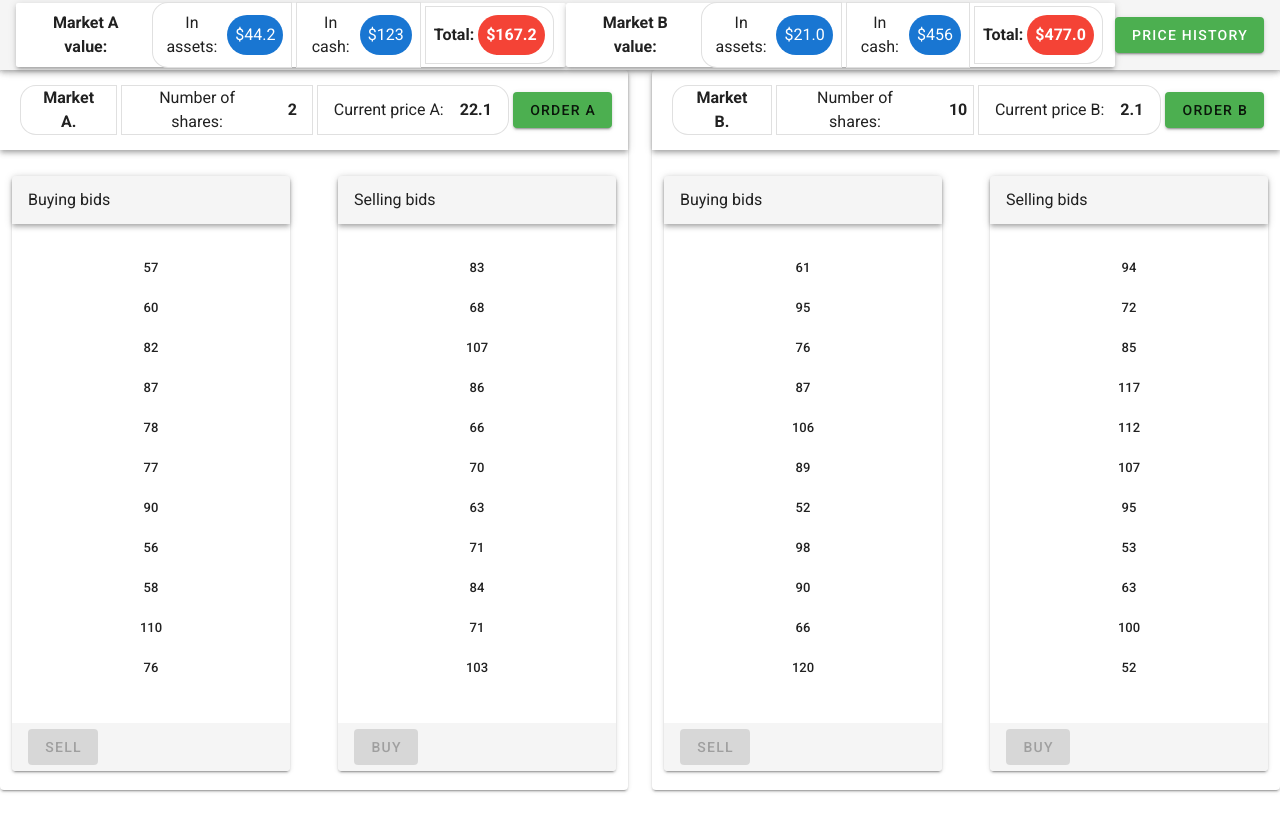
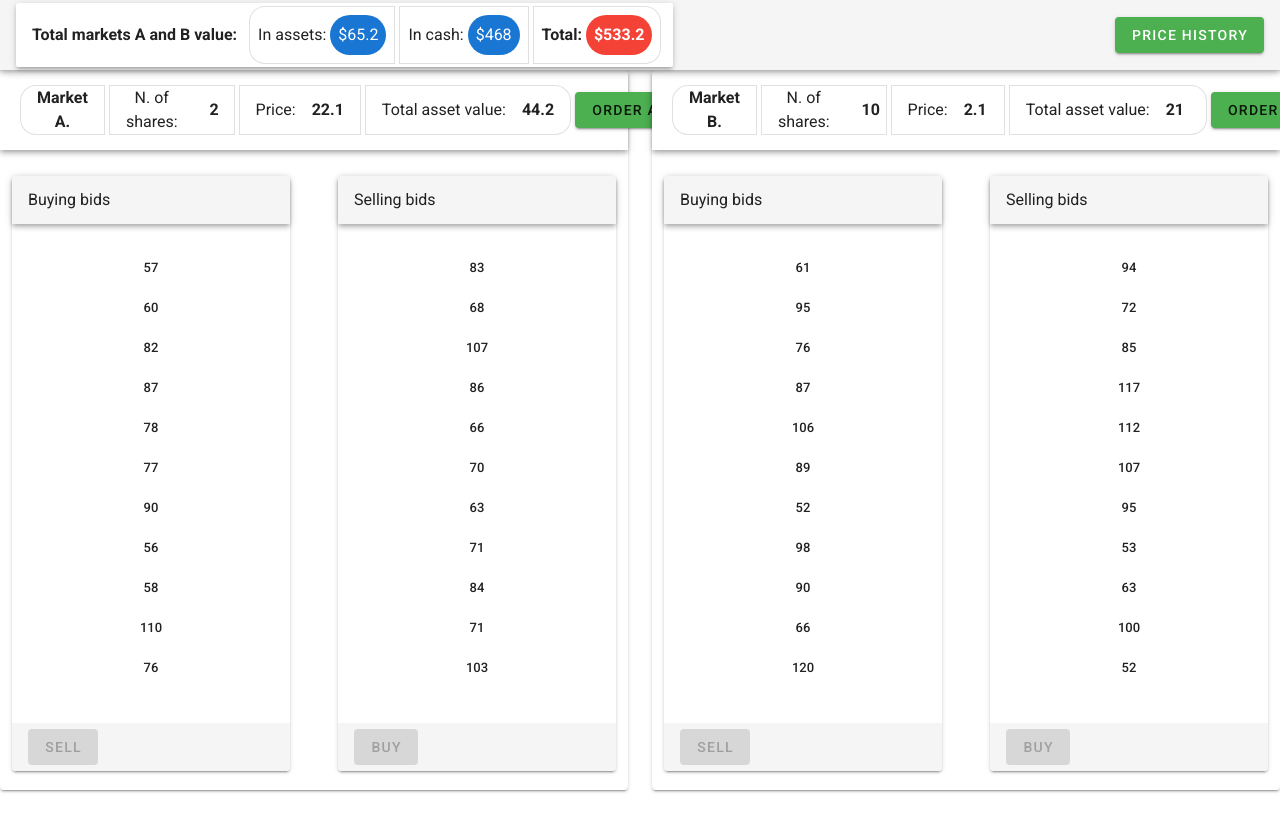
Before and after one commit to chapkovski/crossmerged, a Vue app: page /#/marketA in a window 1280 px wide. Before the commit this address led to /#/marketB. Built offline with nearby package versions, Linux system fonts and the light colour scheme.

Commit message:
done with tweaks for joint market

```diff
--- a/src/components/MarketWrapper.vue
+++ b/src/components/MarketWrapper.vue
@@ -12,19 +12,30 @@
         <v-list-item>
           <v-list-item-content> </v-list-item-content>
 
-          Number of shares:
+          N. of shares:
         </v-list-item>
         <v-list-item-action class="font-weight-bold">
           {{ stocksData.q }}
         </v-list-item-action>
       </v-sheet>
+      <v-sheet outlined class="ml-1 ">
+        <v-list-item>
+          <v-list-item-content>
+            <v-list-item-title>Price: </v-list-item-title>
+          </v-list-item-content>
+          <v-list-item-action class="font-weight-bold ">
+            {{ stocksData.price }}
+          </v-list-item-action>
+        </v-list-item>
+      </v-sheet>
+
       <v-sheet outlined class="mx-1 rounded-r-xl ">
         <v-list-item>
           <v-list-item-content>
-            <v-list-item-title>Current price {{ name }}: </v-list-item-title>
+            <v-list-item-title>Total asset value: </v-list-item-title>
           </v-list-item-content>
           <v-list-item-action class="font-weight-bold ">
-            {{ stocksData.price }}
+            {{ stocksData.totalV }}
           </v-list-item-action>
         </v-list-item>
       </v-sheet>
--- a/src/views/Home.vue
+++ b/src/views/Home.vue
@@ -2,14 +2,14 @@
   <v-app id="inspire">
     <v-app-bar app height="70">
       <v-sheet elevation="3" class="d-flex pa-3 align-center rounded-sm" height="64px">
-        <div class="font-weight-bold mx-1 mr-3">Market A value:</div>
+        <div class="font-weight-bold mx-1 mr-3">Total markets A and B value:</div>
         <v-sheet outlined class="d-flex align-center rounded-l-xl pa-2 ">
           <div class="d-flex align-center  ">
             In assets:
             <div
               class="ml-1 pa-2 primary   white--text text-no-wrap rounded-pill"
             >
-              $44.2
+              $65.2
             </div>
           </div>
         </v-sheet>
@@ -19,7 +19,7 @@
             <div
               class="ml-1 pa-2 primary   white--text text-no-wrap rounded-pill"
             >
-              $123
+              $468
             </div>
           </div>
         </v-sheet>
@@ -29,44 +29,12 @@
             <div
               class="ml-1 pa-2 red   white--text text-no-wrap rounded-pill"
             >
-              $167.2
+              $533.2
             </div>
           </div>
         </v-sheet>
       </v-sheet>
-    <v-sheet elevation="3" class="d-flex pa-3 align-center rounded-sm" height="64px">
-        <div class="font-weight-bold mx-1 mr-3">Market B value:</div>
-        <v-sheet outlined class="d-flex align-center rounded-l-xl pa-2 ">
-          <div class="d-flex align-center  ">
-            In assets:
-            <div
-              class="ml-1 pa-2 primary   white--text text-no-wrap rounded-pill"
-            >
-              $21.0
-            </div>
-          </div>
-        </v-sheet>
-        <v-sheet outlined class="d-flex align-center ml-1 pa-2">
-          <div class="d-flex align-center  ">
-            In cash:
-            <div
-              class="ml-1 pa-2 primary   white--text text-no-wrap rounded-pill"
-            >
-              $456
-            </div>
-          </div>
-        </v-sheet>
-         <v-sheet outlined class="d-flex align-center ml-1 pa-2 rounded-r-xl">
-          <div class="d-flex align-center  font-weight-bold ">
-            Total:
-            <div
-              class="ml-1 pa-2 red   white--text text-no-wrap rounded-pill"
-            >
-              $477.0
-            </div>
-          </div>
-        </v-sheet>
-      </v-sheet>
+
       <v-spacer></v-spacer>
       <transaction-prices></transaction-prices>
     </v-app-bar>
```
